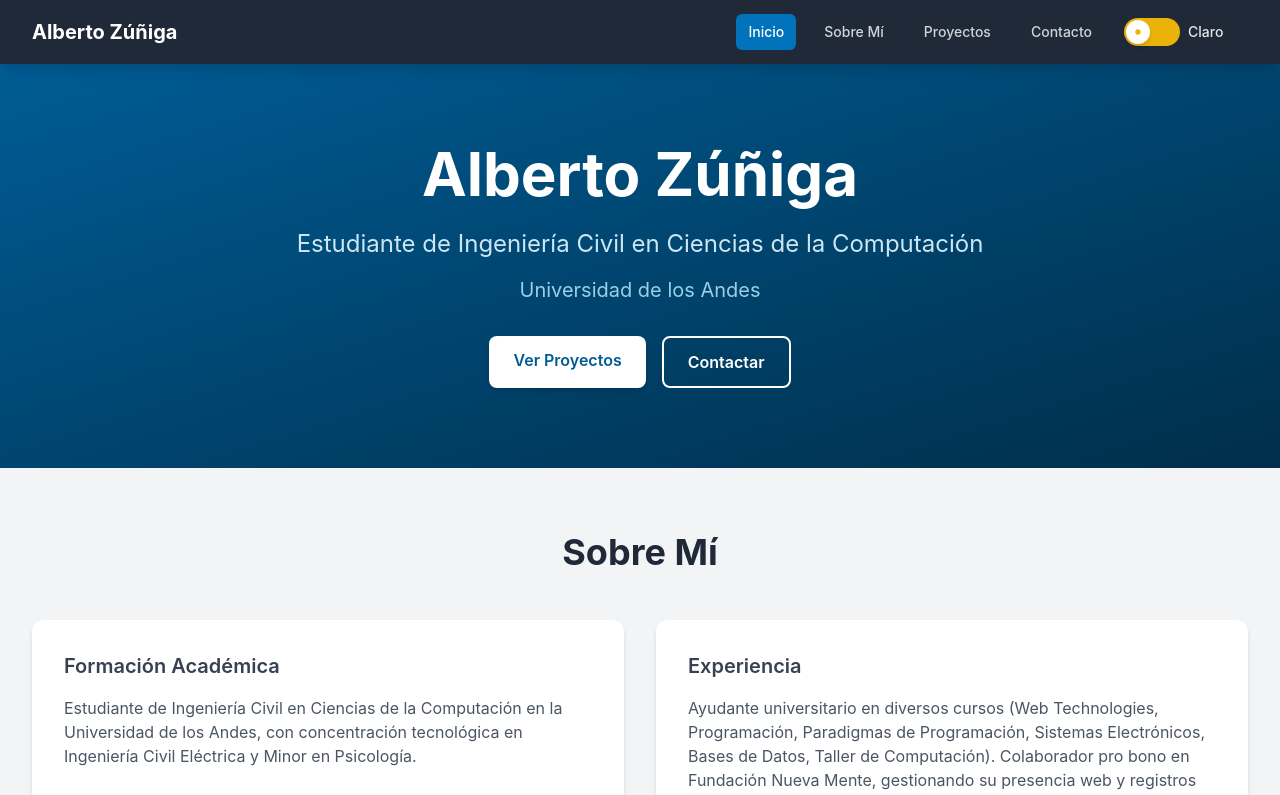
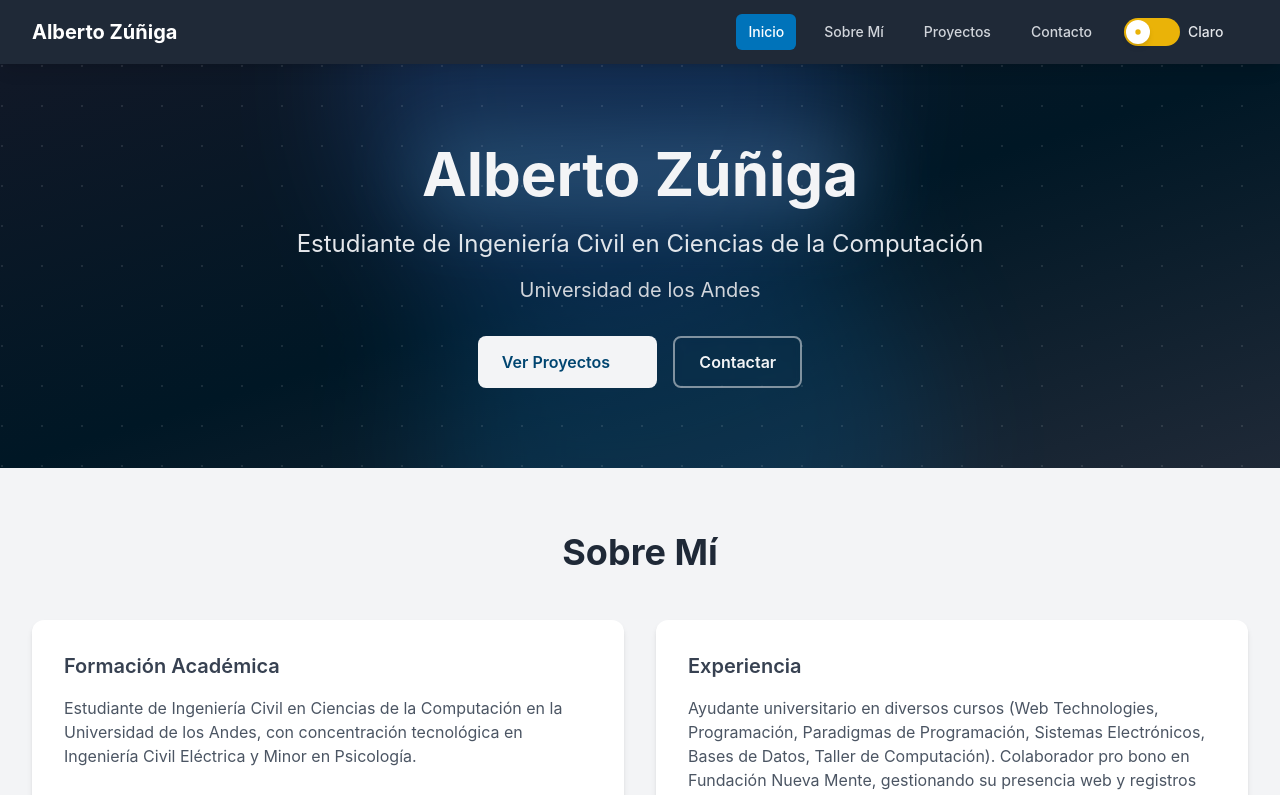
Before and after one commit to AlbertoZuiga/AlbertoZuiga.github.io, a React (Vite) app: page / in a window 1280 px wide. Shown: the top 795 px of the page. Built offline with nearby package versions, Linux system fonts and the light colour scheme; no server answers.

Commit message:
style: enhance Home page visuals with animations and background effects

```diff
--- a/src/index.css
+++ b/src/index.css
@@ -35,4 +35,45 @@
     @apply absolute w-px h-px p-0 -m-px overflow-hidden whitespace-nowrap border-0;
     clip: rect(0, 0, 0, 0);
   }
+
+  /* Animación de fade-in */
+  @keyframes fade-in {
+    from {
+      opacity: 0;
+      transform: translateY(20px);
+    }
+    to {
+      opacity: 1;
+      transform: translateY(0);
+    }
+  }
+
+  .animate-fade-in {
+    animation: fade-in 0.8s ease-out;
+  }
+
+  /* Animación de blob flotante */
+  @keyframes blob {
+    0%, 100% {
+      transform: translate(0, 0) scale(1);
+    }
+    33% {
+      transform: translate(30px, -50px) scale(1.1);
+    }
+    66% {
+      transform: translate(-20px, 20px) scale(0.9);
+    }
+  }
+
+  .animate-blob {
+    animation: blob 7s infinite;
+  }
+
+  .animation-delay-2000 {
+    animation-delay: 2s;
+  }
+
+  .animation-delay-4000 {
+    animation-delay: 4s;
+  }
 }
--- a/src/pages/Home.jsx
+++ b/src/pages/Home.jsx
@@ -11,28 +11,49 @@ const Home = () => {
         keywords="Alberto Zúñiga, desarrollador full stack, ingeniería computación, Python, JavaScript, Ruby on Rails, Flask, portfolio, Universidad de los Andes"
       />
       {/* Hero Section */}
-      <section className="bg-gradient-to-br from-primary-600 to-primary-800 text-white py-12 sm:py-16 md:py-20">
-        <div className="max-w-7xl mx-auto px-4 sm:px-6 lg:px-8">
+      <section className="relative overflow-hidden bg-gradient-to-br from-gray-900 via-primary-900 to-gray-800 text-white py-12 sm:py-16 md:py-20 transition-colors duration-500">
+        {/* Glow visual sutil - Igual en ambos modos */}
+        <div className="absolute inset-0 opacity-20 pointer-events-none">
+          <div className="absolute top-1/3 left-1/3 w-[500px] h-[500px] bg-primary-500 rounded-full blur-3xl"></div>
+          <div className="absolute bottom-1/3 right-1/3 w-[500px] h-[500px] bg-blue-500 rounded-full blur-3xl"></div>
+        </div>
+
+        {/* Patrón de fondo sutil */}
+        <div className="absolute inset-0 opacity-10">
+          <div className="absolute inset-0" style={{
+            backgroundImage: `radial-gradient(circle at 2px 2px, white 1px, transparent 0)`,
+            backgroundSize: '40px 40px'
+          }}></div>
+        </div>
+
+        <div className="relative max-w-7xl mx-auto px-4 sm:px-6 lg:px-8">
           <div className="text-center">
-            <h1 className="text-3xl sm:text-4xl md:text-5xl lg:text-6xl font-bold mb-4 sm:mb-6 animate-fade-in px-2">
-              Alberto Zúñiga
+            {/* Título con glow sutil */}
+            <h1 className="relative text-3xl sm:text-4xl md:text-5xl lg:text-6xl font-bold mb-4 sm:mb-6 animate-fade-in px-2">
+              <span className="relative inline-block">
+                <span className="absolute inset-0 blur-2xl opacity-30 bg-gradient-to-r from-primary-300 to-blue-300"></span>
+                <span className="relative text-gray-100">Alberto Zúñiga</span>
+              </span>
             </h1>
-            <p className="text-lg sm:text-xl md:text-2xl mb-3 sm:mb-4 text-primary-100 px-4">
+            <p className="text-lg sm:text-xl md:text-2xl mb-3 sm:mb-4 text-gray-200 px-4">
               Estudiante de Ingeniería Civil en Ciencias de la Computación
             </p>
-            <p className="text-base sm:text-lg md:text-xl mb-6 sm:mb-8 text-primary-200 px-4">
+            <p className="text-base sm:text-lg md:text-xl mb-6 sm:mb-8 text-gray-300 px-4">
               Universidad de los Andes
             </p>
             <div className="flex flex-wrap justify-center gap-3 sm:gap-4 mt-6 sm:mt-8 px-4">
               <Link
                 to="/projects"
-                className="btn-primary bg-white text-primary-600 hover:bg-gray-100 text-sm sm:text-base px-5 sm:px-6 py-2.5 sm:py-3"
+                className="group relative inline-flex items-center bg-gray-100 text-primary-700 hover:bg-white text-sm sm:text-base px-5 sm:px-6 py-2.5 sm:py-3 rounded-lg font-semibold transition-all duration-300 hover:scale-105 hover:shadow-lg hover:shadow-primary-400/20"
               >
-                Ver Proyectos
+                <span>Ver Proyectos</span>
+                <span className="ml-2 opacity-0 group-hover:opacity-100 group-hover:translate-x-1 transition-all duration-300">
+                  →
+                </span>
               </Link>
               <Link
                 to="/contact"
-                className="btn-secondary border-white text-white bg-transparent hover:bg-white hover:text-primary-600 text-sm sm:text-base px-5 sm:px-6 py-2.5 sm:py-3"
+                className="relative inline-flex items-center border-2 border-gray-300/60 text-gray-100 bg-transparent hover:bg-white/5 hover:border-gray-200 text-sm sm:text-base px-5 sm:px-6 py-2.5 sm:py-3 rounded-lg font-semibold transition-all duration-300 hover:scale-105 backdrop-blur-sm"
               >
                 Contactar
               </Link>
```
